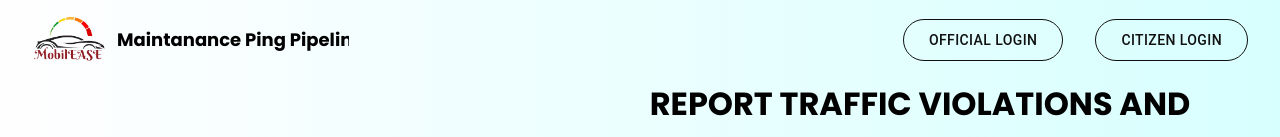
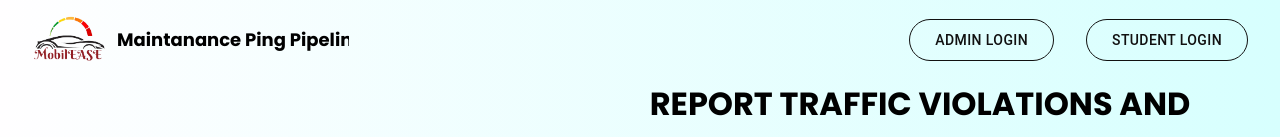
Before and after one commit to gaureshpai/Maintainance-ping-pipeline, a React (Vite) app: page / in a window 1280 px wide. Shown: the top 137 px of the page. Built offline with nearby package versions, Linux system fonts and the light colour scheme; no server answers.

Commit message:
dashboard updated

```diff
--- a/src/components/Navbar.jsx
+++ b/src/components/Navbar.jsx
@@ -64,10 +64,10 @@ const Navbar = () => {
         ) : (
           <div className="ButtonGroup gap-8 hidden lg:flex">
             <Button component={Link} to={"/official-login"} variant="outlined">
-              Official Login
+              Admin Login
             </Button>
             <Button component={Link} to={"/citizen-login"} variant="outlined">
-              Citizen Login
+              Student Login
             </Button>
           </div>
         )}
@@ -97,8 +97,8 @@ const Navbar = () => {
             </>
           ) : (
             <>
-              <Link to={"/citizen-login"}>Citizen Login</Link>
-              <Link to={"/official-login"}>Official Login</Link>
+              <Link to={"/citizen-login"}>Student Login</Link>
+              <Link to={"/official-login"}>Admin Login</Link>
             </>
           )}
         </ul>
--- a/src/pages/CitizenDashboard.jsx
+++ b/src/pages/CitizenDashboard.jsx
@@ -84,7 +84,7 @@ const CitizenDashboard = () => {
         theme="light"
       />
       <h2 className=" lg:mt-10 leading-normal font-bold text-center text-xl lg:text-[2rem] my-8 lg:text-left lg:mx-20">
-        Dashboard
+        Student Dashboard
       </h2>
       <div className="grid lg:grid-cols-[0.8fr_0.6fr] mx-10">
         <div>
--- a/src/pages/CitizenLogin.jsx
+++ b/src/pages/CitizenLogin.jsx
@@ -29,7 +29,7 @@ const CitizenLogin = () => {
       <Navbar />
       <div className=" lg:px-96 px-4 h-3/4 flex flex-col justify-center">
         <h2 className="mt-[25%] lg:mt-0 leading-normal font-bold text-center text-base lg:text-[2rem] my-8">
-          Citizen Login
+          Student Login
         </h2>
         <div
           className="LoginBox flex flex-col gap-5 items-center
--- a/src/pages/OfficialDashboard.jsx
+++ b/src/pages/OfficialDashboard.jsx
@@ -102,7 +102,7 @@ const OfficialDashboard = () => {
       <Navbar />
       <div className="px-20 ">
         <h2 className=" lg:mt-10 leading-normal font-bold text-center text-xl lg:text-[2rem] my-8 lg:text-left">
-          Official Dashboard
+          Admin Dashboard
         </h2>
         <Dialog
           open={ModalOpen}
--- a/src/pages/OfficialLogin.jsx
+++ b/src/pages/OfficialLogin.jsx
@@ -28,7 +28,7 @@ const OfficialLogin = () => {
       <Navbar />
       <div className=" lg:px-96 px-4 h-3/4 flex flex-col justify-center">
         <h2 className="mt-[25%] lg:mt-0 leading-normal font-bold text-center text-base lg:text-[2rem] my-8">
-          Official Login
+          Admin Login
         </h2>
         <div
           className="LoginBox flex flex-col gap-5 items-center
```
